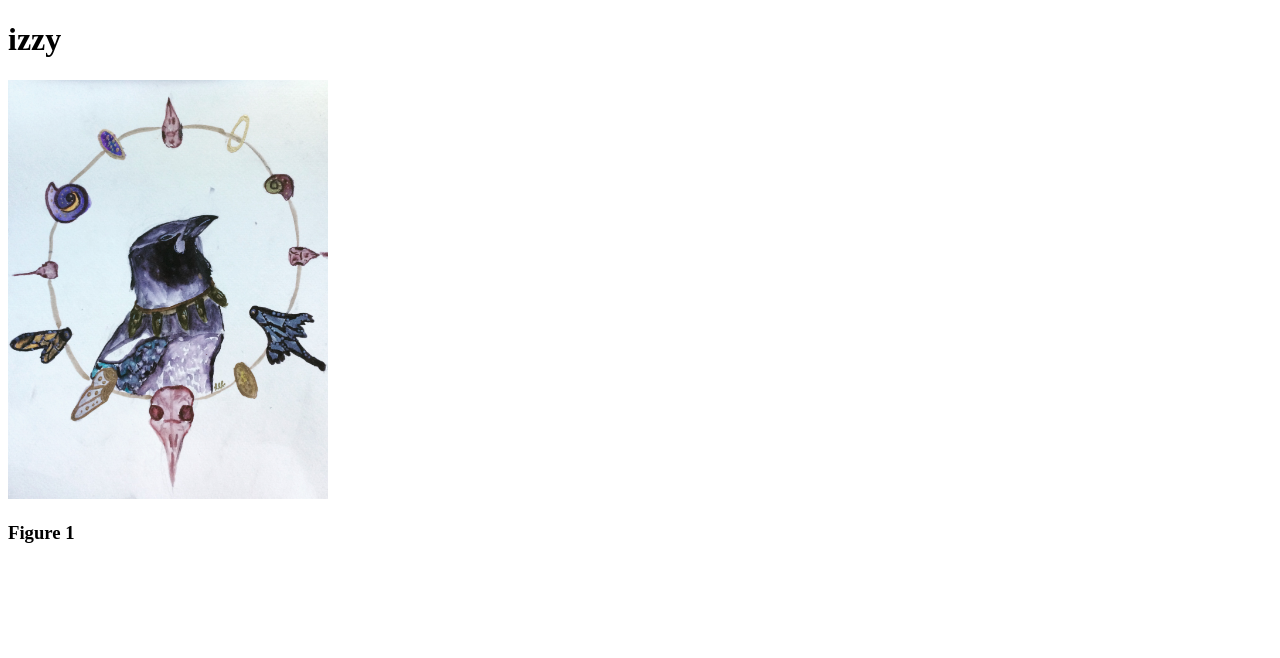
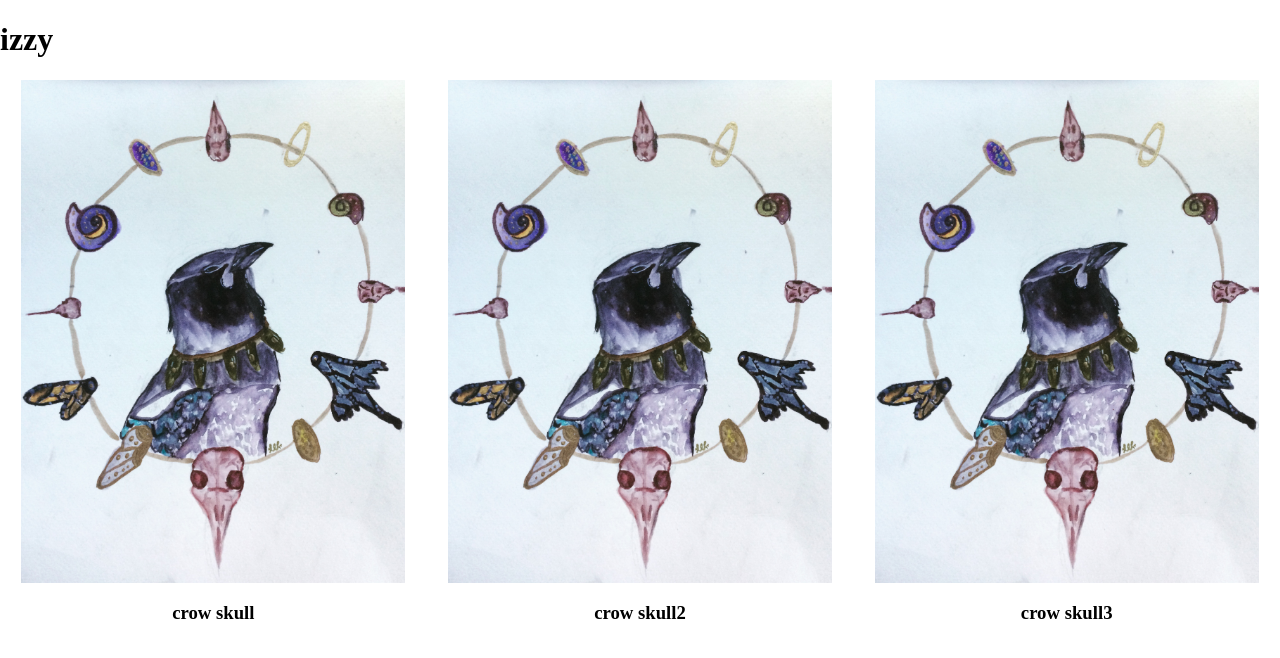
Before and after one commit to thatcat13/izzy, a React app: page / in a window 1280 px wide. Shown: the top 658 px of the page. Built offline with nearby package versions, Linux system fonts and the light colour scheme.

Commit message:
add linter, change gallery style, add looping through artCollection

```diff
--- a/src/assets/artCollection.js
+++ b/src/assets/artCollection.js
@@ -3,6 +3,6 @@ const artCollection = {
     title: 'crow skull',
     image: 'crowSkull.jpg',
   }
-};
+}
 
-export default artCollection;
+export default artCollection
--- a/src/components/App.jsx
+++ b/src/components/App.jsx
@@ -1,6 +1,6 @@
-import React from "react";
-import Header from './Header';
-import Gallery from './Gallery';
+import React from 'react'
+import Header from './Header'
+import Gallery from './Gallery'
 
 export default function App(){
   return (
@@ -8,16 +8,14 @@ export default function App(){
       <style jsx global>{`
           * {
             box-sizing: border-box;
-            margin: 20;
-            padding: 20;
           }
           body {
             font-family: 'Amatic SC', cursive;
             width: 100%;
           }
           `}</style>
-        <Header />
-        <Gallery />
+      <Header />
+      <Gallery />
     </div>
-  );
+  )
 }
--- a/src/components/Gallery.jsx
+++ b/src/components/Gallery.jsx
@@ -1,15 +1,37 @@
-import React from "react";
-import Tile from './Tile';
-import crowSkull from './../crowSkull.jpg';
+import React from 'react'
+import Tile from './Tile'
+import crowSkull from './../crowSkull.jpg'
+
+const artCollection = [
+  {
+    title: 'crow skull',
+    image: crowSkull
+  },
+  {
+    title: 'crow skull2',
+    image: crowSkull
+  },
+  {
+    title: 'crow skull3',
+    image: crowSkull
+  },
+]
 
 export default function Gallery(){
 
+  const mainDivStyle = {
+    display: 'flex',
+    justifyContent: 'space-around'
+  }
+
+
   return (
-    <div>
-      <Tile
-        title = 'Figure 1'
-        image = {crowSkull}
-      />
+    <div style={mainDivStyle}>
+      {artCollection.map((tile, index) =>
+        <Tile title={tile.title}
+          image={tile.image}
+          key={index} />
+      )}
     </div>
-  );
+  )
 }
--- a/src/components/Header.jsx
+++ b/src/components/Header.jsx
@@ -1,7 +1,7 @@
-import React from "react";
+import React from 'react'
 
 export default function Header(){
   return (
     <h1>izzy</h1>
-  );
+  )
 }
--- a/src/components/Tile.jsx
+++ b/src/components/Tile.jsx
@@ -1,24 +1,27 @@
-import React from "react";
-import PropTypes from 'prop-types';
+import React from 'react'
+import PropTypes from 'prop-types'
 
 
 export default function Tile(props){
 
+  const mainDivStyle = {
+    display: 'flex',
+    flexDirection: 'column',
+    alignItems: 'center'
+  }
   const imageStyles = {
-    width: '25%',
-    margin: '0 auto',
-    objectFit: 'cover'
-  };
+    width: '90%'
+  }
 
   return (
-      <div>
-        <img style={imageStyles} src={props.image}/>
-        <h3>{props.title}</h3>
-      </div>
-   );
+    <div style={mainDivStyle} >
+      <img style={imageStyles} src={props.image}/>
+      <h3>{props.title}</h3>
+    </div>
+  )
 }
 
 Tile.propTypes = {
   title: PropTypes.string,
-  image: PropTypes.string
-};
+  image: PropTypes.object
+}
--- a/webpack.config.js
+++ b/webpack.config.js
@@ -44,6 +44,16 @@ module.exports = {
       },
       {
         test: /\.jsx?$/,
+        enforce: "pre",
+        loader: "eslint-loader",
+        exclude: /node_modules/,
+        options: {
+          emitWarning: true,
+          configFile: "./.eslintrc.json"
+          }
+        },
+      {
+        test: /\.jsx?$/,
         loader: "babel-loader",
         exclude: /node_modules/,
         options: {
@@ -52,10 +62,15 @@ module.exports = {
             "react",
           ],
           plugins: [
-            "react-hot-loader/babel"
+            "react-hot-loader/babel",
+            "styled-jsx/babel"
           ]
         }
       },
+      {
+        test: /\.css$/,
+        use: [{ loader: 'style-loader' }, { loader: 'css-loader' }]
+      }
       ],
     },
 
```
Also changed, not shown: package.json (+11 -2 lines), src/components/TileContainer.jsx (+5 -20 lines), src/index.jsx (+11 -8 lines), .eslintrc.json (added).
